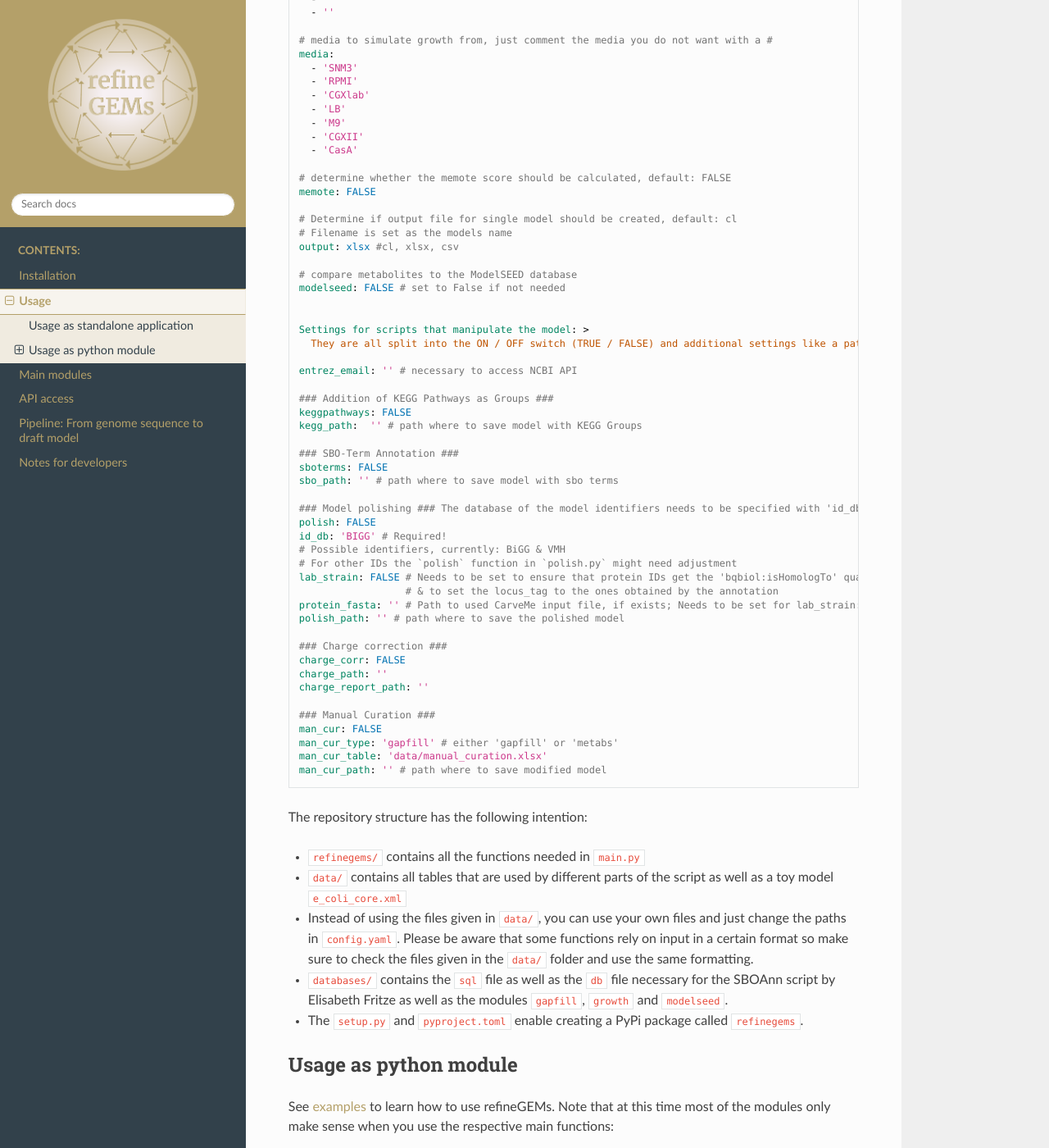
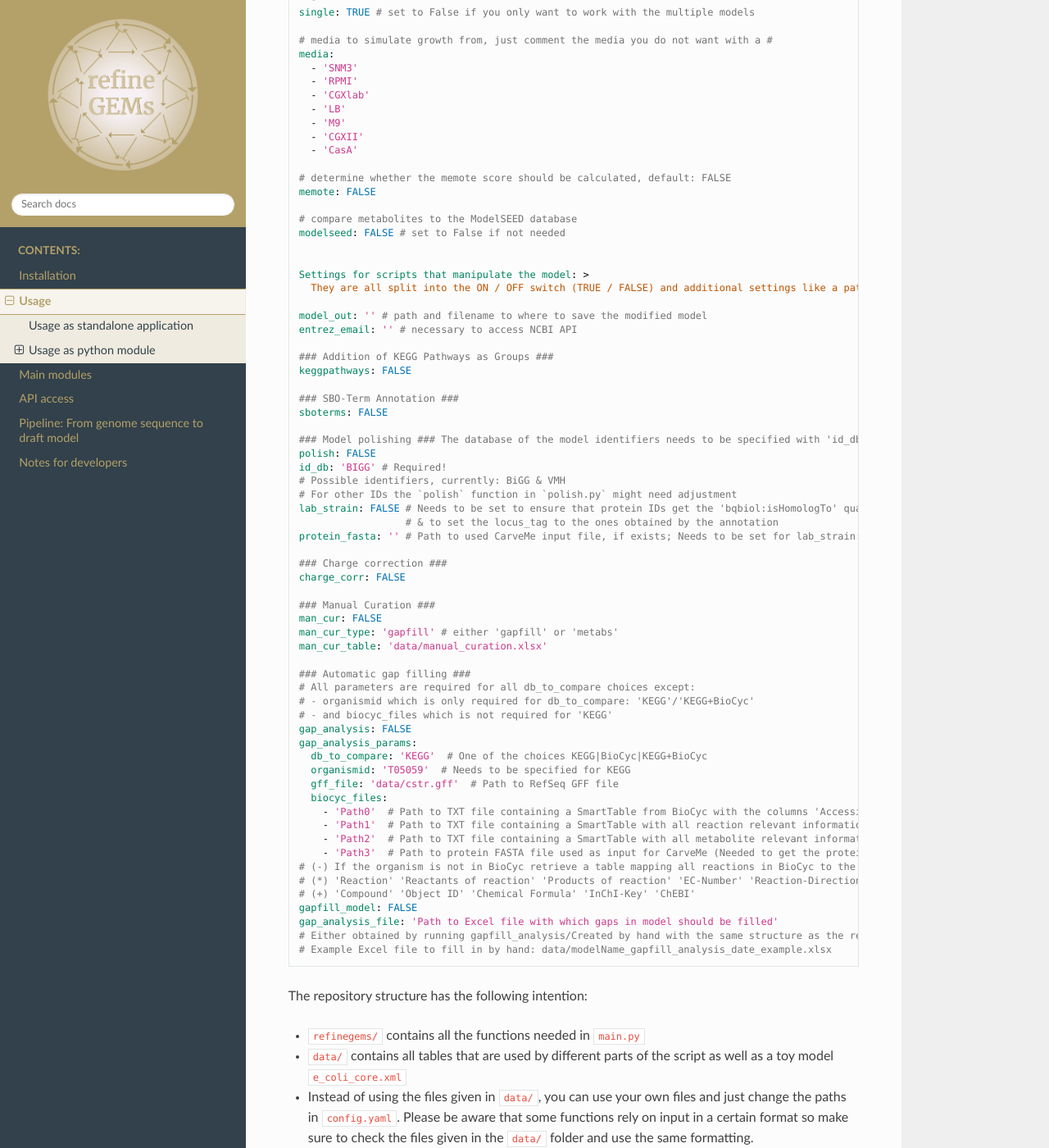
Before and after one commit to draeger-lab/refinegems, a Sphinx documentation site: the page built from docs/source/usage.rst, in a window 1280 px wide and 1400 px high, scrolled down 1225 px. Shown: the whole window at 82% size. Built offline with Sphinx 7.4.7 and the Read the Docs theme 2.0.0, drawn with Linux system fonts in a browser that asks for light colours; some of the changed text lies outside the part shown.

Commit message:
update config in usage #75

```diff
--- a/docs/source/usage.rst
+++ b/docs/source/usage.rst
@@ -32,15 +32,14 @@
     Path to GEM to be investigated
 
   model: 'data/e_coli_core.xml'
+  # Set the out path for all analysis files
+  out_path: ''
 
   Settings for scripts that investigate the model: >
     These are only necessary if none of the scripts to manipulate the model are used.
 
   # Set to TRUE if you want pngs that aid in model inevstigation, will be saved to a folder called 'visualization'
   visualize: TRUE
-
-  # Set the out path for the csv created by multiple and a possible xlsx for model investigation
-  out_path: ''
 
   # Set the basis medium to simulate growth from
   growth_basis: 'minimal_uptake' # 'default_uptake' or 'minimal_uptake'
@@ -51,6 +50,7 @@
     - 'data/e_coli_core.xml'
     - ''
     - ''
+  single: TRUE # set to False if you only want to work with the multiple models
 
   # media to simulate growth from, just comment the media you do not want with a #
   media:
@@ -65,10 +65,6 @@
   # determine whether the memote score should be calculated, default: FALSE
   memote: FALSE
 
-  # Determine if output file for single model should be created, default: cl
-  # Filename is set as the models name
-  output: xlsx #cl, xlsx, csv
-
   # compare metabolites to the ModelSEED database
   modelseed: FALSE # set to False if not needed
 
@@ -76,15 +72,14 @@
   Settings for scripts that manipulate the model: >
     They are all split into the ON / OFF switch (TRUE / FALSE) and additional settings like a path to where the new model should be saved.
 
+  model_out: '' # path and filename to where to save the modified model
   entrez_email: '' # necessary to access NCBI API
 
   ### Addition of KEGG Pathways as Groups ###
   keggpathways: FALSE
-  kegg_path:  '' # path where to save model with KEGG Groups
 
   ### SBO-Term Annotation ###
   sboterms: FALSE
-  sbo_path: '' # path where to save model with sbo terms
 
   ### Model polishing ### The database of the model identifiers needs to be specified with 'id_db'
   polish: FALSE
@@ -94,18 +89,36 @@
   lab_strain: FALSE # Needs to be set to ensure that protein IDs get the 'bqbiol:isHomologTo' qualifier
                     # & to set the locus_tag to the ones obtained by the annotation
   protein_fasta: '' # Path to used CarveMe input file, if exists; Needs to be set for lab_strain: True
-  polish_path: '' # path where to save the polished model
 
   ### Charge correction ###
   charge_corr: FALSE
-  charge_path: ''
-  charge_report_path: ''
 
   ### Manual Curation ###
   man_cur: FALSE
   man_cur_type: 'gapfill' # either 'gapfill' or 'metabs'
   man_cur_table: 'data/manual_curation.xlsx'
-  man_cur_path: '' # path where to save modified model
+
+  ### Automatic gap filling ###
+  # All parameters are required for all db_to_compare choices except:
+  # - organismid which is only required for db_to_compare: 'KEGG'/'KEGG+BioCyc'
+  # - and biocyc_files which is not required for 'KEGG'
+  gap_analysis: FALSE
+  gap_analysis_params:
+    db_to_compare: 'KEGG'  # One of the choices KEGG|BioCyc|KEGG+BioCyc
+    organismid: 'T05059'  # Needs to be specified for KEGG
+    gff_file: 'data/cstr.gff'  # Path to RefSeq GFF file
+    biocyc_files:
+      - 'Path0'  # Path to TXT file containing a SmartTable from BioCyc with the columns 'Accession-2' 'Reaction of gene' (-)
+      - 'Path1'  # Path to TXT file containing a SmartTable with all reaction relevant information (*)
+      - 'Path2'  # Path to TXT file containing a SmartTable with all metabolite relevant information (+)
+      - 'Path3'  # Path to protein FASTA file used as input for CarveMe (Needed to get the protein IDs from the locus tags)
+  # (-) If the organism is not in BioCyc retrieve a table mapping all reactions in BioCyc to the corresponding sequence
+  # (*) 'Reaction' 'Reactants of reaction' 'Products of reaction' 'EC-Number' 'Reaction-Direction' 'Spontaneous?'
+  # (+) 'Compound' 'Object ID' 'Chemical Formula' 'InChI-Key' 'ChEBI'
+  gapfill_model: FALSE
+  gap_analysis_file: 'Path to Excel file with which gaps in model should be filled'
+  # Either obtained by running gapfill_analysis/Created by hand with the same structure as the result file from gapfill_analysis
+  # Example Excel file to fill in by hand: data/modelName_gapfill_analysis_date_example.xlsx
 
 The repository structure has the following intention:
 
```
